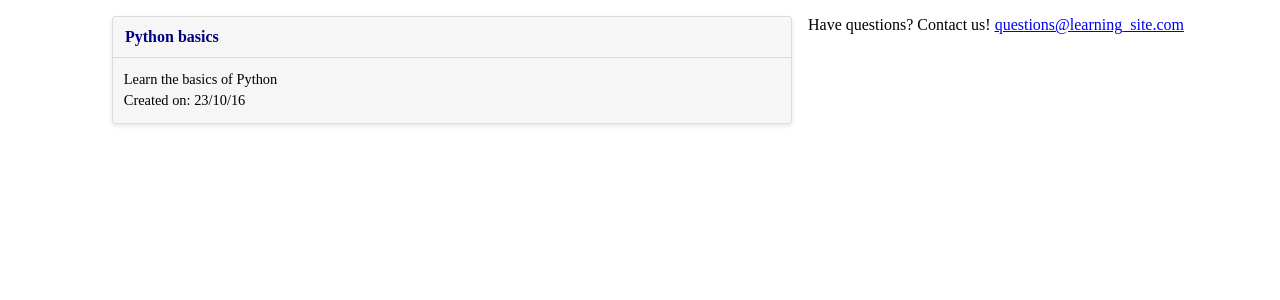
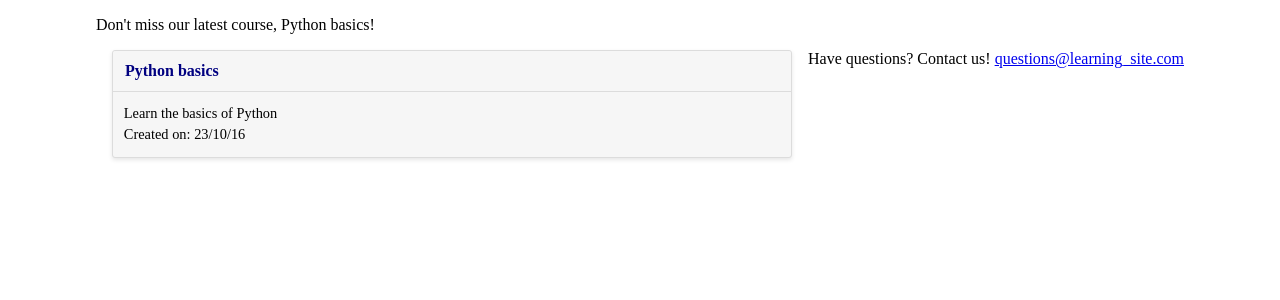
Before and after one commit to rgerhardt/Treehouse_Python_Track, a Django app: page /courses/ in a window 1280 px wide. Shown: the part 90-390 px from the top of the page. Run offline with Django 3.2, Linux system fonts and the light colour scheme; data comes from the database, SQL or seed files in the repository.

Commit message:
Added the newest courses to the front page

```diff
--- a/learning_site/templates/layout.html
+++ b/learning_site/templates/layout.html
@@ -1,4 +1,5 @@
 {% load static from staticfiles %}
+{% load course_extras %}
 <!doctype html>
 <html>
     <head>
@@ -12,6 +13,7 @@
                 <a href="{% url 'index' %}">Home</a>
                 <a href="{% url 'courses:list' %}">Courses</a>
             </nav>
+            <p>Don't miss our latest course, {% newest_course %}!</p>
             {% block content %} {% endblock %}
         </div>
     </body>
```
